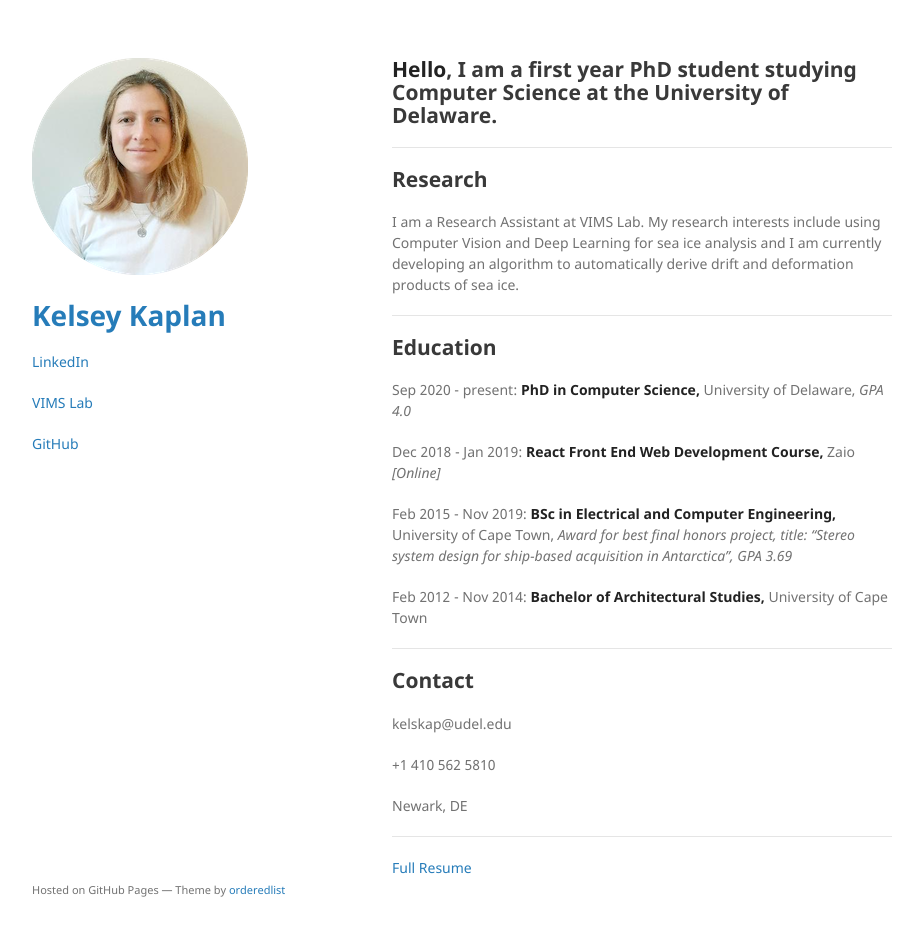
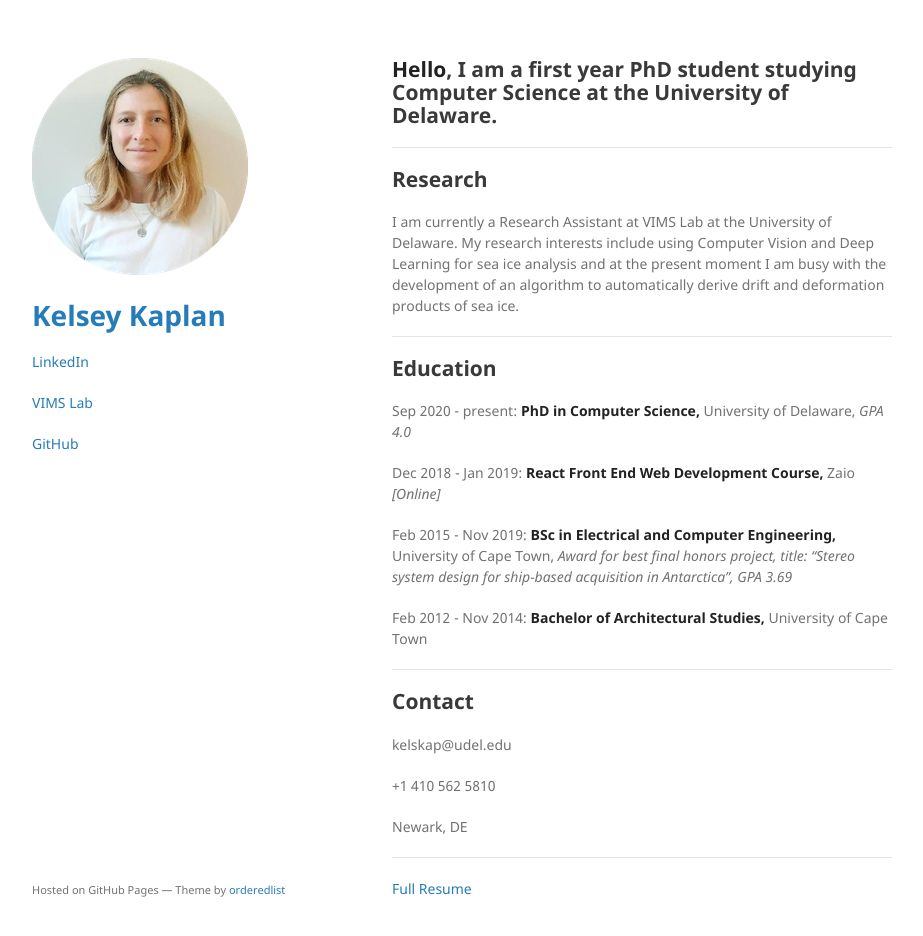
Before and after one commit to kelseykap/kelseykap.github.io, a Jekyll site: the page built from index.md, in a window 1280 px wide and 969 px high. Shown: the top 936 px of the window, without its empty margins (178-1101 px from the left). Built offline with Jekyll 4.4.1, drawn with Linux system fonts in a browser that asks for light colours; our own code applies the rules of GitHub Pages for plain Markdown files.

Commit message:
Update index.md

```diff
--- a/index.md
+++ b/index.md
@@ -7,7 +7,7 @@ layout: default
 * * *
 
 ## Research
-I am a Research Assistant at VIMS Lab. My research interests include using Computer Vision and Deep Learning for sea ice analysis and I am currently developing an algorithm to automatically derive drift and deformation products of sea ice.
+I am currently a Research Assistant at VIMS Lab at the University of Delaware. My research interests include using Computer Vision and Deep Learning for sea ice analysis and at the present moment I am busy with the development of an algorithm to automatically derive drift and deformation products of sea ice.
 
 * * *
 
```
